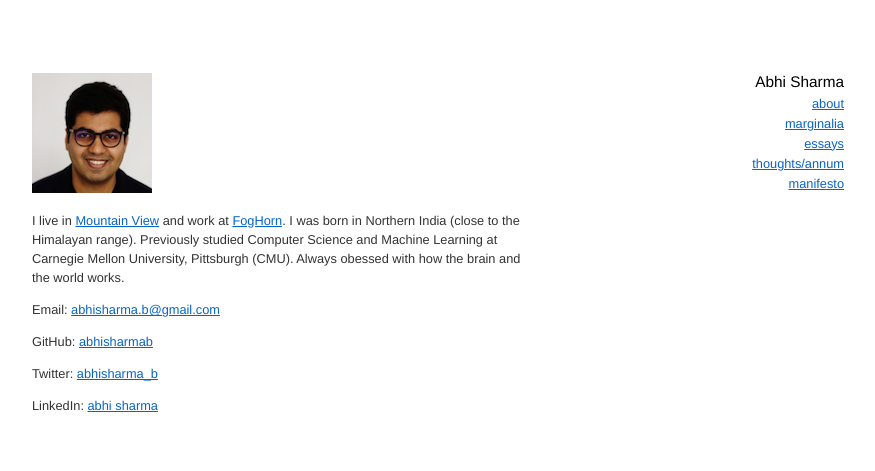
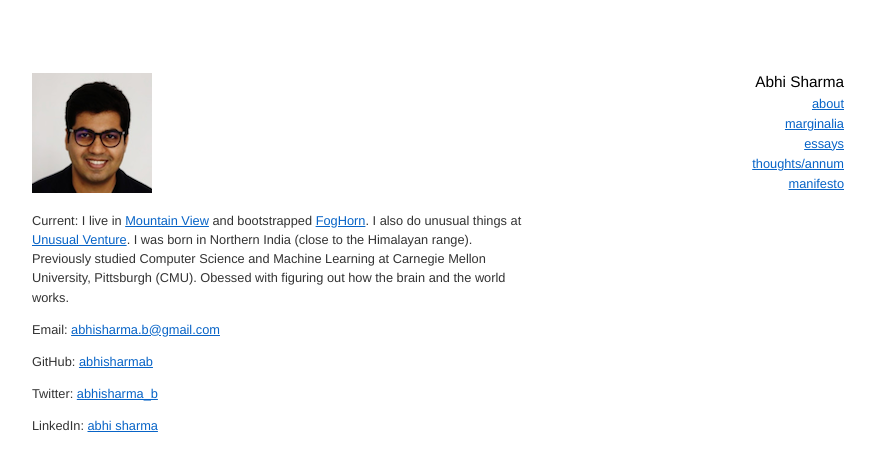
Before and after one commit to abhisharmab/abhisharmab.github.io, a Jekyll site: the page built from about/index.md, in a window 1280 px wide. Shown: the top 471 px of the page, without its empty margins (192-1067 px from the left). Built offline with Jekyll 4.4.1, drawn with Linux system fonts in a browser that asks for light colours.

Commit message:
summary update

```diff
--- a/about/index.md
+++ b/about/index.md
@@ -5,8 +5,8 @@ title: About
 
 ![](/assets/abhi.png)
 
-I live in [Mountain View](https://en.wikipedia.org/wiki/Mountain_View,_California) and work at
-[FogHorn](https://www.foghorn.io/). I was born in Northern India (close to the Himalayan range). Previously studied Computer Science and Machine Learning at Carnegie Mellon University, Pittsburgh (CMU). Always obessed with how the brain and the world works.
+Current: I live in [Mountain View](https://en.wikipedia.org/wiki/Mountain_View,_California) and bootstrapped
+[FogHorn](https://www.foghorn.io/). I also do unusual things at [Unusual Venture](https://unusual.vc/). I was born in Northern India (close to the Himalayan range). Previously studied Computer Science and Machine Learning at Carnegie Mellon University, Pittsburgh (CMU). Obessed with figuring out how the brain and the world works.
 
 
 Email: [abhisharma.b@gmail.com](mailto:abhisharma.b@gmail.com)
```
